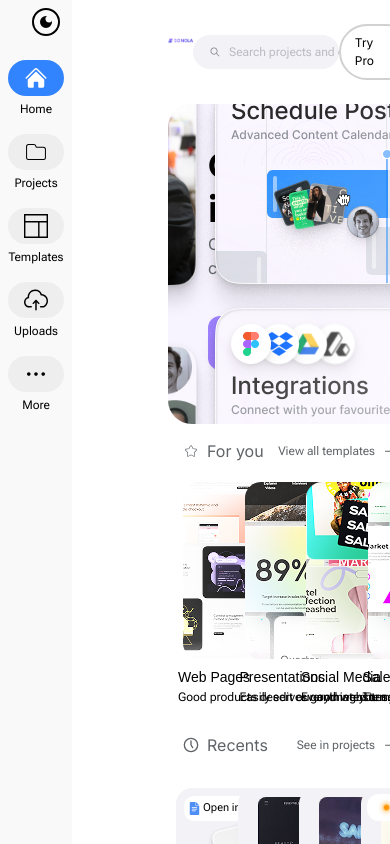
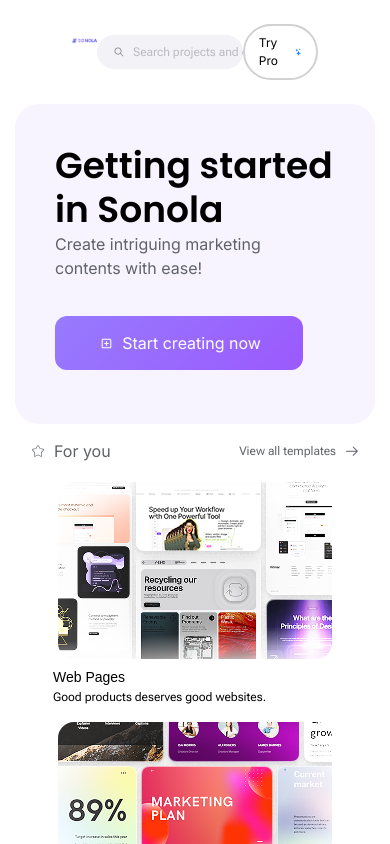
Before and after one commit to shiranlakshitha/Metana, a React (Vite) app: page /dashboard in a window 390 px wide. Shown: the top 844 px of the page. Built offline with nearby package versions, Linux system fonts and the light colour scheme.

Commit message:
feat: improve Dashboard component layout with responsive design adjustments

```diff
--- a/src/pages/Dashboard.jsx
+++ b/src/pages/Dashboard.jsx
@@ -32,9 +32,9 @@
   }
   return (
     <div className={isDark ? "dark" : ""}>
-      <div className=" relative min-w-full flex flex-row gap-6 h-[1056px] overflow-hidden dark:bg-[#1F1F1F]">
+      <div className=" relative min-w-full flex flex-row gap-6 h-auto lg:h-[1056px] overflow-hidden dark:bg-[#1F1F1F]">
         {/*sidebar*/}
-        <div className="w-[96px] flex flex-col justify-between pt-[60px] pb-[24px] px-2 bg-[#f9f9f9] dark:bg-[#1F1F1F]">
+        <div className="w-[96px] hidden md:flex flex-col justify-between pt-[60px] pb-[24px] px-2 bg-[#f9f9f9] dark:bg-[#1F1F1F]">
           <div className="flex flex-col gap-4">
             <div onClick={handleDark} className={`absolute top-2 left-8 px-1 py-1 rounded-full border-2 cursor-pointer ${isDark ? 'border-white': 'border-black'}`}>
                 {isDark ? (<MdOutlineLightMode className='w-4 h-4 text-white'/>) : (<MdDarkMode className='w-4 h-4'/>)}
@@ -53,40 +53,40 @@
           <div className="px-[72px] py-[24px]">
             <Navbar dark={isDark}/>
           </div>
-          <div className="px-[72px] flex flex-col items-center dark:bg-[#1F1F1F]">
-            <div className="w-full relative h-[320px] p-[40px] bg-[#F7F2FFE5]  rounded-3xl overflow-hidden">
+          <div className="px-[15px] md:px-[36px] lg:px-[72px] flex flex-col items-center dark:bg-[#1F1F1F]">
+            <div className="w-full  relative h-[320px] p-[40px] bg-[#F7F2FFE5]  rounded-3xl lg:overflow-hidden">
               <img
                 src={Background}
-                className="absolute z-10 inset-0 object-cover"
+                className="hidden md:block absolute z-10 inset-0 object-fill w-full h-full"
                 alt="background-img"
               />
               <img
                 src={Schedule}
-                className="absolute top-0 right-0 object-cover"
+                className="hidden lg:block absolute top-0 right-0 object-cover"
                 alt="schedule-img"
               />
               <img
                 src={Integrations}
-                className="absolute bottom-0 right-0 object-cover"
+                className="hidden lg:block absolute bottom-0 right-0 object-cover"
                 alt="schedule-img"
               />
               <img
                 src={Tutorial}
-                className="absolute top-0 right-[200px] object-cover"
+                className="hidden lg:block absolute top-0 right-[200px] object-cover"
                 alt="schedule-img"
               />
               <img
                 src={Collaborate}
-                className="absolute bottom-0 right-[200px] object-cover"
+                className="hidden lg:block absolute bottom-0 right-[200px] object-cover"
                 alt="schedule-img"
               />
               <img
                 src={Goal}
-                className="absolute bottom-0 right-[450px] object-cover"
+                className="hidden lg:block absolute bottom-0 right-[450px] object-cover"
                 alt="schedule-img"
               />
                <div
-    className="absolute inset-0 z-20 pointer-events-none"
+    className="flex justify-center items-center sm:absolute inset-0 z-20 pointer-events-none"
     style={{
       background: 'linear-gradient(to top left, rgba(255, 255, 255, 0.3) 0%, rgba(255, 255, 255, 0.1) 40%, transparent 70%)'
     }}
@@ -128,7 +128,7 @@
                   <GoArrowRight className="w-4 h-4 text-[#5F6367] dark:text-[#ffffff]" />
                 </div>
               </div>
-              <div className="w-full grid grid-cols-4">
+              <div className="w-full grid-cols-1 md:grid-cols-2 grid lg:grid-cols-4 justify-items-center">
                 {templates.map((template, index) => (
                   <TemplateCard
                     key={index}
@@ -157,7 +157,7 @@
                   <GoArrowRight className="w-4 h-4 text-[#5F6367] dark:text-[#ffffff]" />
                 </div>
               </div>
-              <div className="grid grid-cols-4">
+              <div className="grid-cols-1 md:grid-cols-2 grid lg:grid-cols-4 justify-items-center">
                 {projects.map((project, index) => (
                   <ProjectCard
                     key={index}
```
